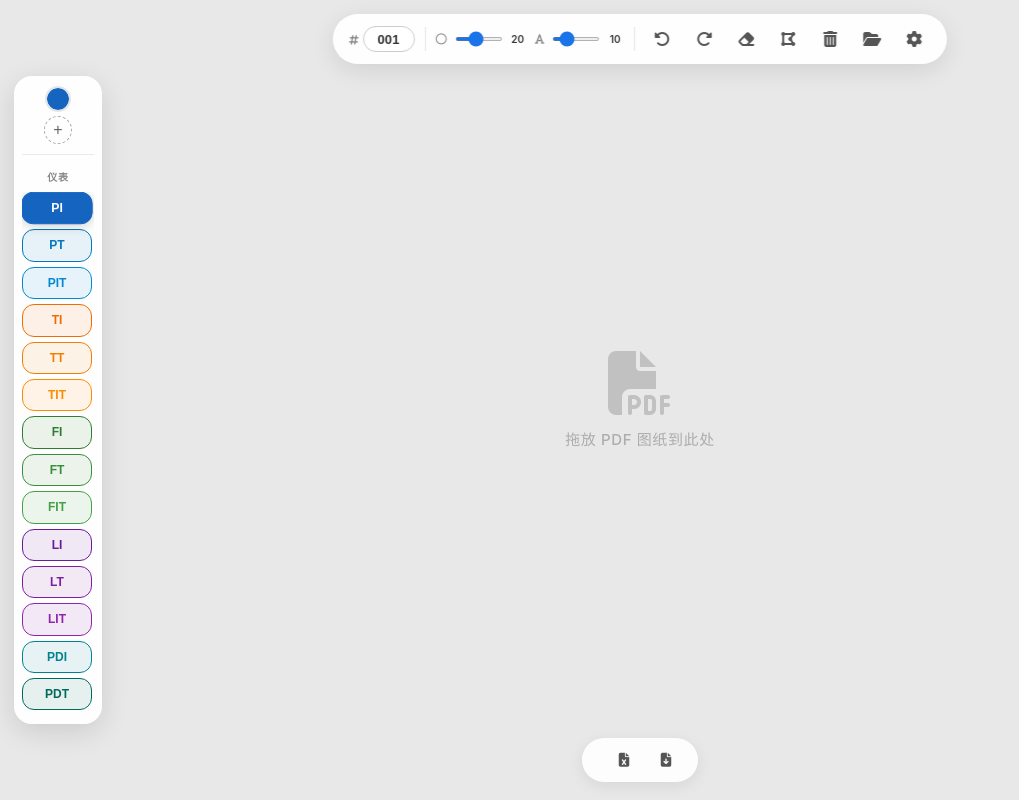
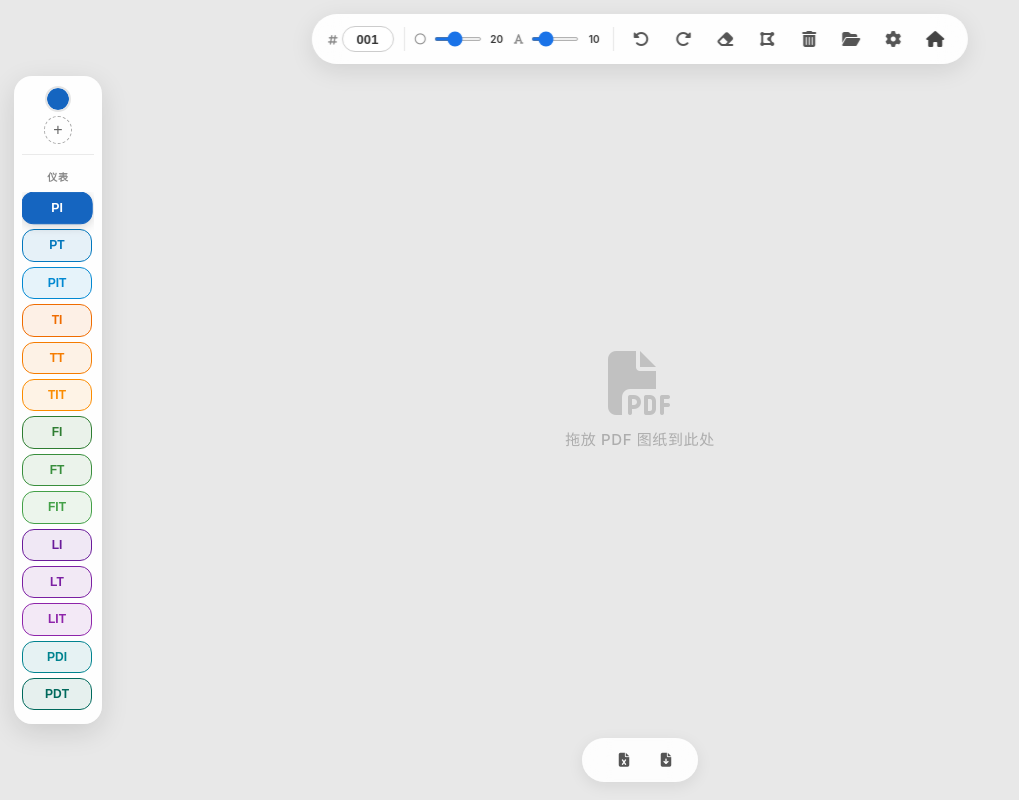
Before and after one commit to FlowerGrove/WHY-CounterTool, a plain HTML site: page 0001/index.html in a window 1280 px wide. Shown: the whole page, without its empty margins (0-1019 px from the left). Drawn offline with Linux system fonts and the light colour scheme.

Commit message:
2026/7/19(20-00)
增加主页跳转

```diff
--- a/0001/index.html
+++ b/0001/index.html
@@ -71,7 +71,8 @@
         <button class="btn-icon danger" id="clearBtn" title="清空所有数据"><i class="fa-solid fa-trash-can"></i><span class="tooltip">清空</span></button>
         <button class="btn-icon" id="importBtn" title="导入PDF"><i class="fa-solid fa-folder-open"></i><span class="tooltip">导入</span></button>
         <button class="btn-icon" id="settingsBtn" title="设置"><i class="fa-solid fa-gear"></i><span class="tooltip">设置</span></button>
-    </div>
+            <a href="../index.html" class="btn-icon" title="返回主页" style="text-decoration:none;color:inherit;"><i class="fa-solid fa-house"></i><span class="tooltip">主页</span></a>
+        </div>
 
     <div class="settings-backdrop" id="settingsBackdrop">
         <div class="settings-modal" role="dialog" aria-label="设置">
```
